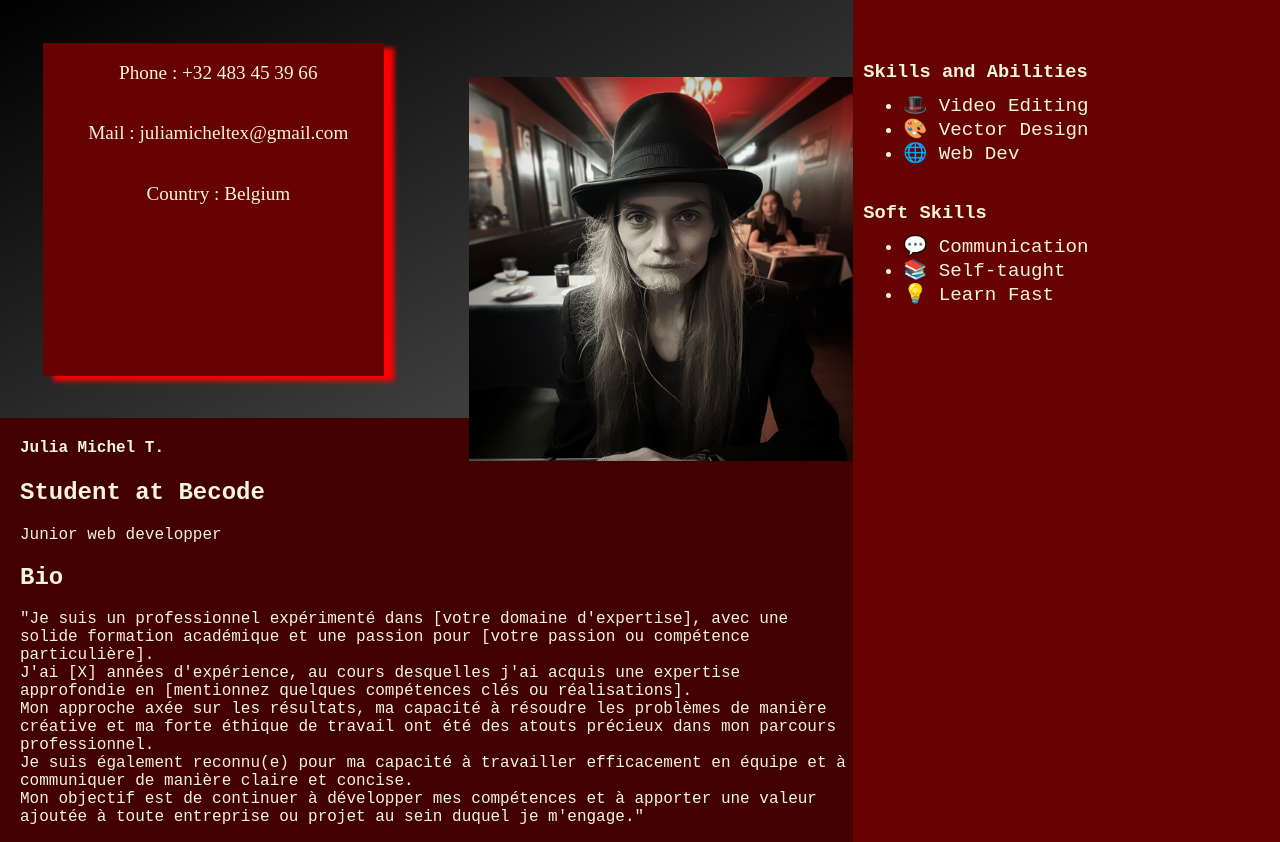
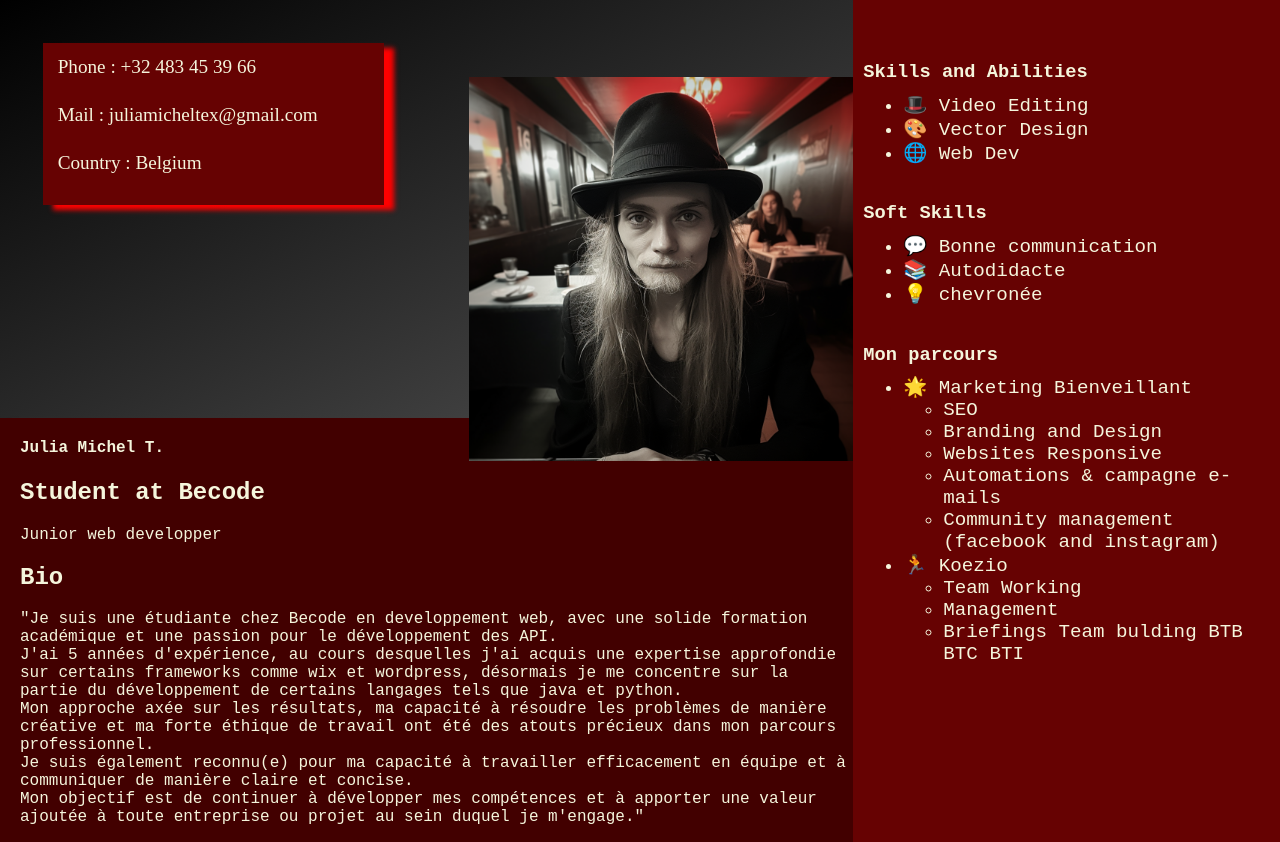
Before and after one commit to Chickenroast/curriculum, a plain HTML site: page index.html in a window 1280 px wide. Drawn offline with Linux system fonts and the light colour scheme; a web font is replaced by a local one.

Commit message:
curriculum

```diff
--- a/index.html
+++ b/index.html
@@ -25,8 +25,8 @@
             <h2>Student at Becode</h2>
             <p>Junior web developper</p>
             <h2>Bio</h2>
-            <p>"Je suis un professionnel expérimenté dans [votre domaine d'expertise], avec une solide formation académique et une passion pour [votre passion ou compétence particulière]. <br>
-                J'ai [X] années d'expérience, au cours desquelles j'ai acquis une expertise approfondie en [mentionnez quelques compétences clés ou réalisations]. <br>
+            <p>"Je suis une étudiante chez Becode en developpement web, avec une solide formation académique et une passion pour le développement des API. <br>
+                J'ai 5 années d'expérience, au cours desquelles j'ai acquis une expertise approfondie sur certains frameworks comme wix et wordpress, désormais je me concentre sur la partie du développement de certains langages tels que java et python. <br>
                 Mon approche axée sur les résultats, ma capacité à résoudre les problèmes de manière créative et ma forte éthique de travail ont été des atouts précieux dans mon parcours professionnel. <br>
                 Je suis également reconnu(e) pour ma capacité à travailler efficacement en équipe et à communiquer de manière claire et concise. <br>
                 Mon objectif est de continuer à développer mes compétences et à apporter une valeur ajoutée à toute entreprise ou projet au sein duquel je m'engage."</p>
@@ -41,9 +41,26 @@
           </ul>
           <h3>Soft Skills</h3>
           <ul>
-            <li>&#128172; Communication </li>
-            <li>&#128218; Self-taught </li>
-            <li>&#128161; Learn Fast </li>
+            <li>&#128172; Bonne communication </li>
+            <li>&#128218; Autodidacte </li>
+            <li>&#128161; chevronée </li>
+          </ul>
+          <h3>Mon parcours</h3>
+          <ul>
+            <li>&#127775; Marketing Bienveillant </li>
+            <ul>
+                <li>SEO</li>
+                <li>Branding and Design</li>
+                <li>Websites Responsive</li>
+                <li>Automations & campagne e-mails</li>
+                <li>Community management (facebook and instagram)</li>
+              </ul>
+            <li>&#127939; Koezio </li>
+            <ul>
+                <li>Team Working</li>
+                <li>Management</li>
+                <li>Briefings Team bulding BTB BTC BTI</li>
+              </ul>
           </ul>
     </aside>
 </section>
--- a/styles.css
+++ b/styles.css
@@ -4,12 +4,13 @@
 
 body {
     background-color: rgb(48, 48, 48);
-    size: 100vh;
+    height: 100vh;
+    width: 100%;
 }
 .global {
   display: grid;
   grid-template-columns: repeat(3, 1fr);
-  grid-template-rows: 100vh;
+  grid-template-rows: auto;
   grid-template-areas:
     "a a b"
     "a a b";
@@ -35,9 +36,14 @@ body {
 }
 
 .container {
-    margin-right: auto;
-    margin-left: auto;
+    display: inline-block;
+    flex-basis: fit-content;
 
+}
+
+.contact {
+    display: inline-block;
+    text-align: left;
 }
 
 .img {
@@ -62,9 +68,6 @@ body {
     color: beige;
 }
 
-body {
-    background-color: rgb(37, 37, 37);
-}
 
 h3 {
     margin-bottom: -10px;
@@ -99,19 +102,13 @@ h3 {
 
     .container {
         align-content: center;
+        justify-content: left;
     }
 
 
 }
 
-@media only screen and (min-width: 780px) {
-    .img {
-        top: 30px;
-        width: 30%;
-        position: absolute;
-    }
 
-}
 
 /* FLEXBOX */
 
--- a/test.css
+++ b/test.css
@@ -95,15 +95,21 @@ h3 {
   }
 
   .contact {
-    padding-left: 10px;
+    padding-left: 15px;
     grid-area: d;
     display: flex;
     margin: 10%;
+    margin-bottom: 50%;
+    flex-basis: fit-content;
     box-shadow: 10px 5px 5px red;
     background-color: rgb(102, 2, 2);
     flex-direction: column;
     font-size: 1.5vmax;
     word-break: nowrap;
+    text-align: left;
+    line-height: 0.5;
+
+
 }
 
   .img {
@@ -136,7 +142,7 @@ h3 {
 
   body {
     background: rgb(0,0,0);
-background: linear-gradient(153deg, rgba(0,0,0,1) 0%, rgba(70,70,70,1) 49%, rgba(0,0,0,1) 100%);
+    background: linear-gradient(153deg, rgba(0,0,0,1) 0%, rgba(70,70,70,1) 49%, rgba(0,0,0,1) 100%);
   }
 
   h3 {
```
Also changed, not shown: 1 other file.
